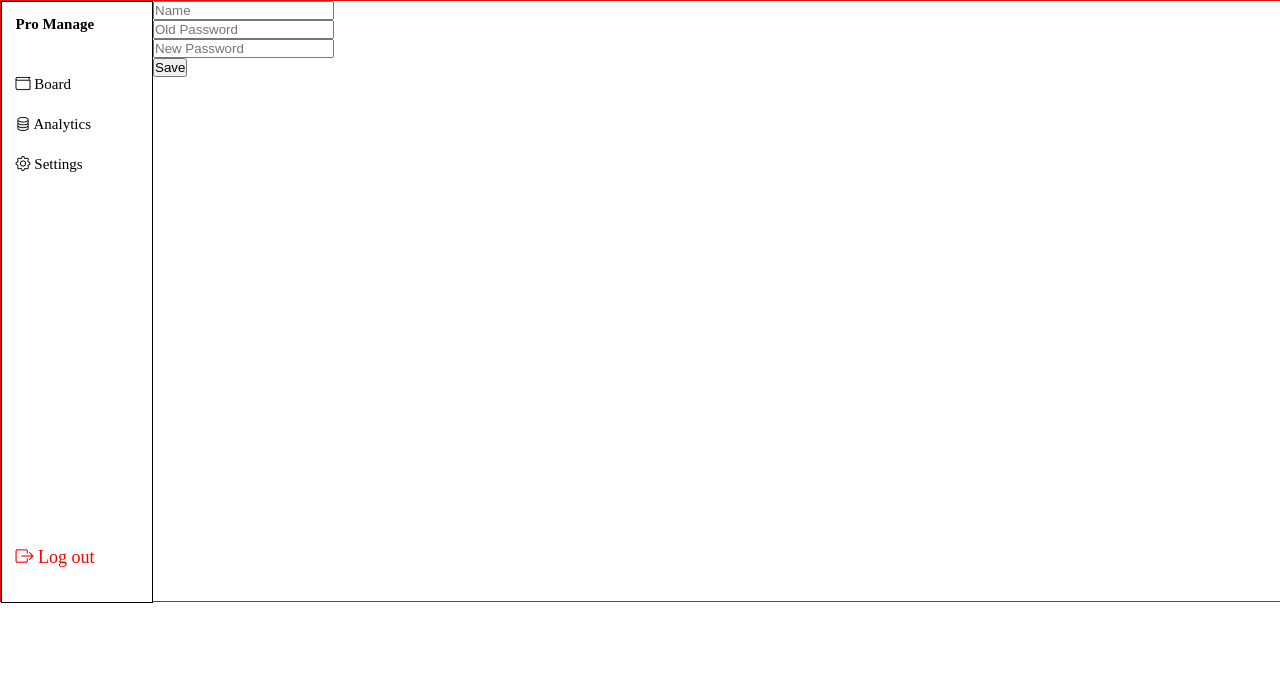
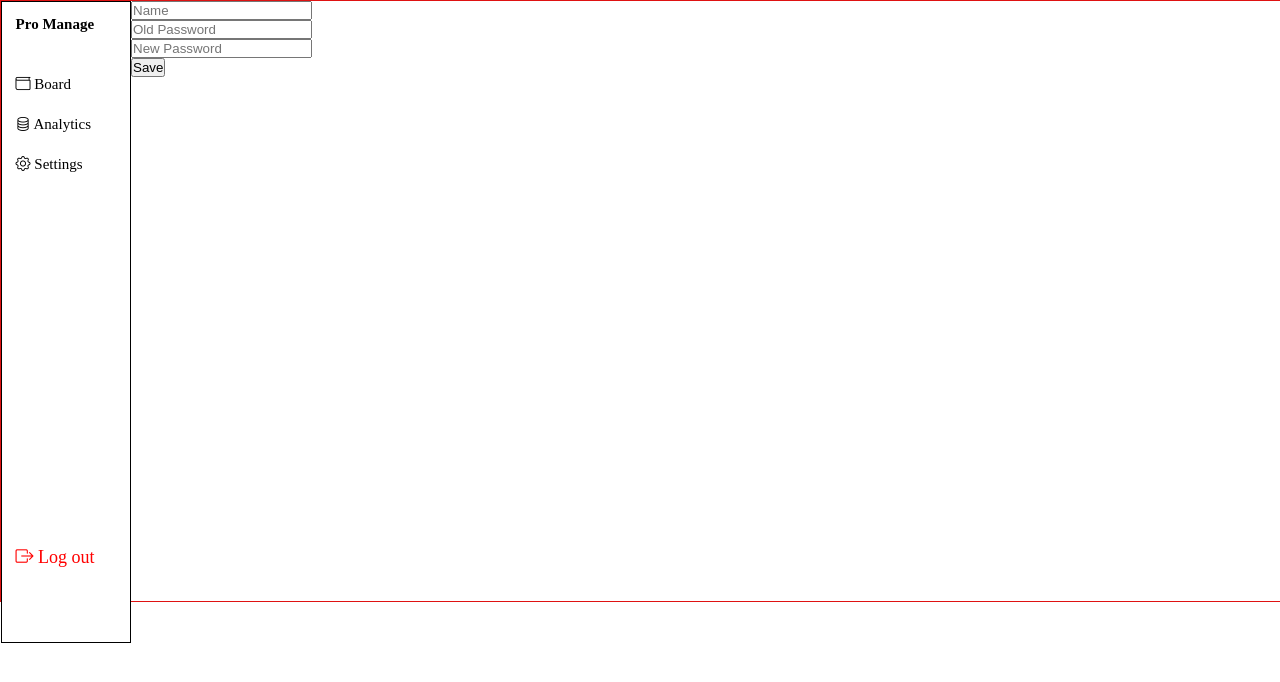
Before and after one commit to shivamkumarsingh98/taskmanager, a React (Vite) app in the folder apps/ClintFile/: page /Setting in a window 1280 px wide. Shown: the top 682 px of the page. Built offline with nearby package versions, Linux system fonts and the light colour scheme; the HTML template or start-up script is replaced by a standard one.

Commit message:
checking new update

```diff
--- a/apps/ClintFile/src/component/navebar/Navebar.jsx
+++ b/apps/ClintFile/src/component/navebar/Navebar.jsx
@@ -1,4 +1,3 @@
-import React from 'react'
 import style from './Navebar.module.css'
 import { useNavigate } from 'react-router'
 
@@ -9,13 +8,13 @@ function Navebar() {
             <div className={style.sectionone}>
                 <p className={style.heading}>Pro Manage</p>
                 <div className={style.navbtn}>
-                <p onClick={()=>{navigate('/Dashbord')}}><i class="bi bi-wallet"></i> Board</p>
-                <p onClick={()=>{navigate('/Analytics')}}><i class="bi bi-database"></i> Analytics</p>
-                <p onClick={()=>{navigate('/Setting')}}><i class="bi bi-gear"></i> Settings</p>
+                <p onClick={()=>{navigate('/Dashbord')}}><i className="bi bi-wallet"></i> Board</p>
+                <p onClick={()=>{navigate('/Analytics')}}><i className="bi bi-database"></i> Analytics</p>
+                <p onClick={()=>{navigate('/Setting')}}><i className="bi bi-gear"></i> Settings</p>
                 </div>
             </div>
             <div className={style.sectiontwo}>
-                <p><i class="bi bi-box-arrow-right"></i> Log out</p>
+                <p><i className="bi bi-box-arrow-right"></i> Log out</p>
             </div>
         </div>
     )
--- a/apps/ClintFile/src/component/navebar/Navebar.module.css
+++ b/apps/ClintFile/src/component/navebar/Navebar.module.css
@@ -1,6 +1,6 @@
 .body{
-    width: 150px;
-    height: 600px;
+    width: 10vw;
+    height: 80svh;
     border: 1px solid black;
     background-color: #ffffff;
     color: black;
```
